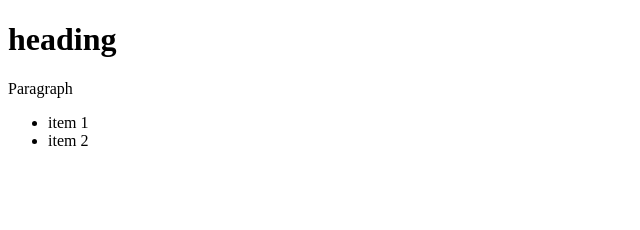
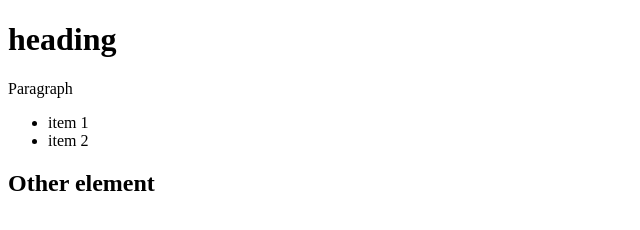
Before and after one commit to arpanravinuthala/git_demo, a plain HTML site: page index.html in a window 1280 px wide. Shown: the whole page, without its empty margins (0-640 px from the left). Drawn offline with Linux system fonts and the light colour scheme.

Commit message:
heading 2 added

```diff
--- a/index.html
+++ b/index.html
@@ -12,5 +12,6 @@
         <li>item 1</li>
         <li>item 2</li>
     </ul>
+    <h2>Other element</h2>
 </body>
 </html>
```
